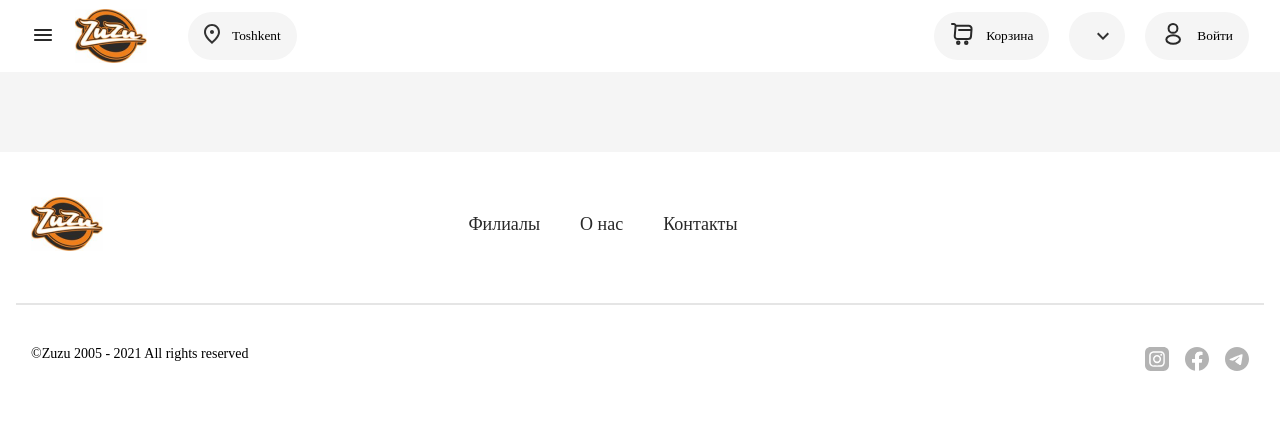
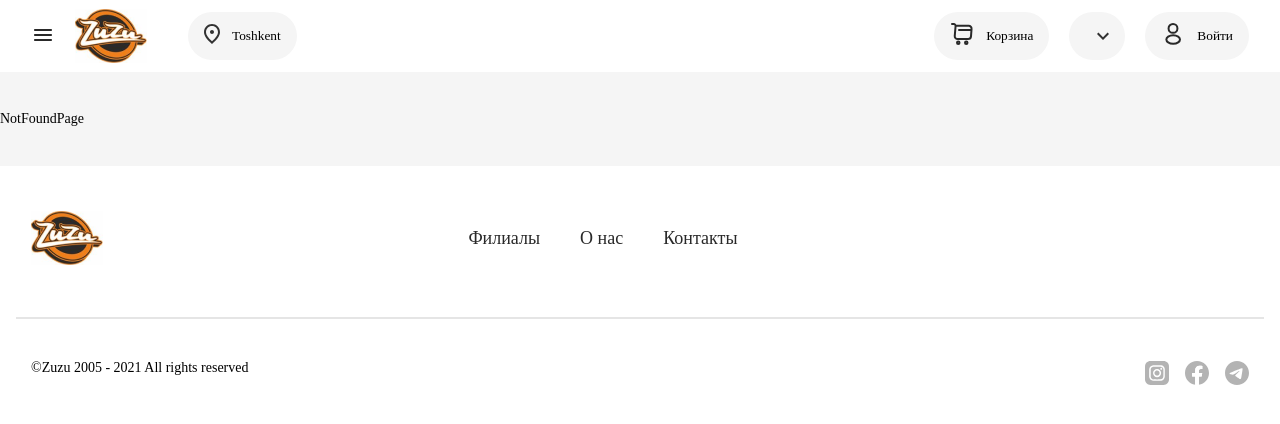
Before and after one commit to NurmatAbdullakh/zuzu-clone, a React (Create React App) app: page /branches in a window 1280 px wide. Shown: the top 424 px of the page. Built offline with nearby package versions, Linux system fonts and the light colour scheme; the HTML template or start-up script is replaced by a standard one.

Commit message:
add nested routing

```diff
--- a/src/App.js
+++ b/src/App.js
@@ -1,25 +1,21 @@
-import { Route, Routes } from 'react-router-dom';
-import './App.scss';
-import About from './components/About/About';
-import Contact from './components/Contact/Contact';
-import Footer from './components/Footer/Footer';
-import Header from './components/Header/Header';
+import { Route, Routes } from "react-router-dom";
+import "./App.scss";
+import About from "./components/About/About";
+import Contact from "./components/Contact/Contact";
+import Home from "./components/Home/Home";
+import Layout from "./components/Layout/Layout";
+import NotFoundPage from "./components/NotFoundPage/NotFoundPage";
 
 function App() {
   return (
-
-    <div className='wrapper'>
-      <Header />
-      <main className='main'>
-        <Routes>
-          <Route path='/about' element={<About />} />
-          <Route path='/contacts' element={ <Contact/>} />
-        </Routes>
-
-      </main>
-      <Footer />
-
-    </div>
+    <Routes>
+      <Route path="/" element={<Layout />}>
+        <Route index element={<Home />} />
+        <Route path="about" element={<About />} />
+        <Route path="contacts" element={<Contact />} />
+        <Route path="*" element={<NotFoundPage />} />
+      </Route>
+    </Routes>
   );
 }
 
--- /dev/null
+++ b/src/components/Home/Home.jsx
@@ -0,0 +1,5 @@
+import React from "react";
+
+export default function Home() {
+  return <div>Home</div>;
+}
--- a/src/components/Layout/Layout.jsx
+++ b/src/components/Layout/Layout.jsx
@@ -1,10 +1,15 @@
 import React from "react";
+import { Outlet } from "react-router-dom";
+import Footer from "../Footer/Footer";
+import Header from "../Header/Header";
 
 export default function Layout() {
   return (
     <div className="wrapper">
       <Header />
-      <main className="main"></main>
+      <main className="main">
+        <Outlet />
+      </main>
       <Footer />
     </div>
   );
--- /dev/null
+++ b/src/components/NotFoundPage/NotFoundPage.jsx
@@ -0,0 +1,5 @@
+import React from "react";
+
+export default function NotFoundPage() {
+  return <div>NotFoundPage</div>;
+}
```
